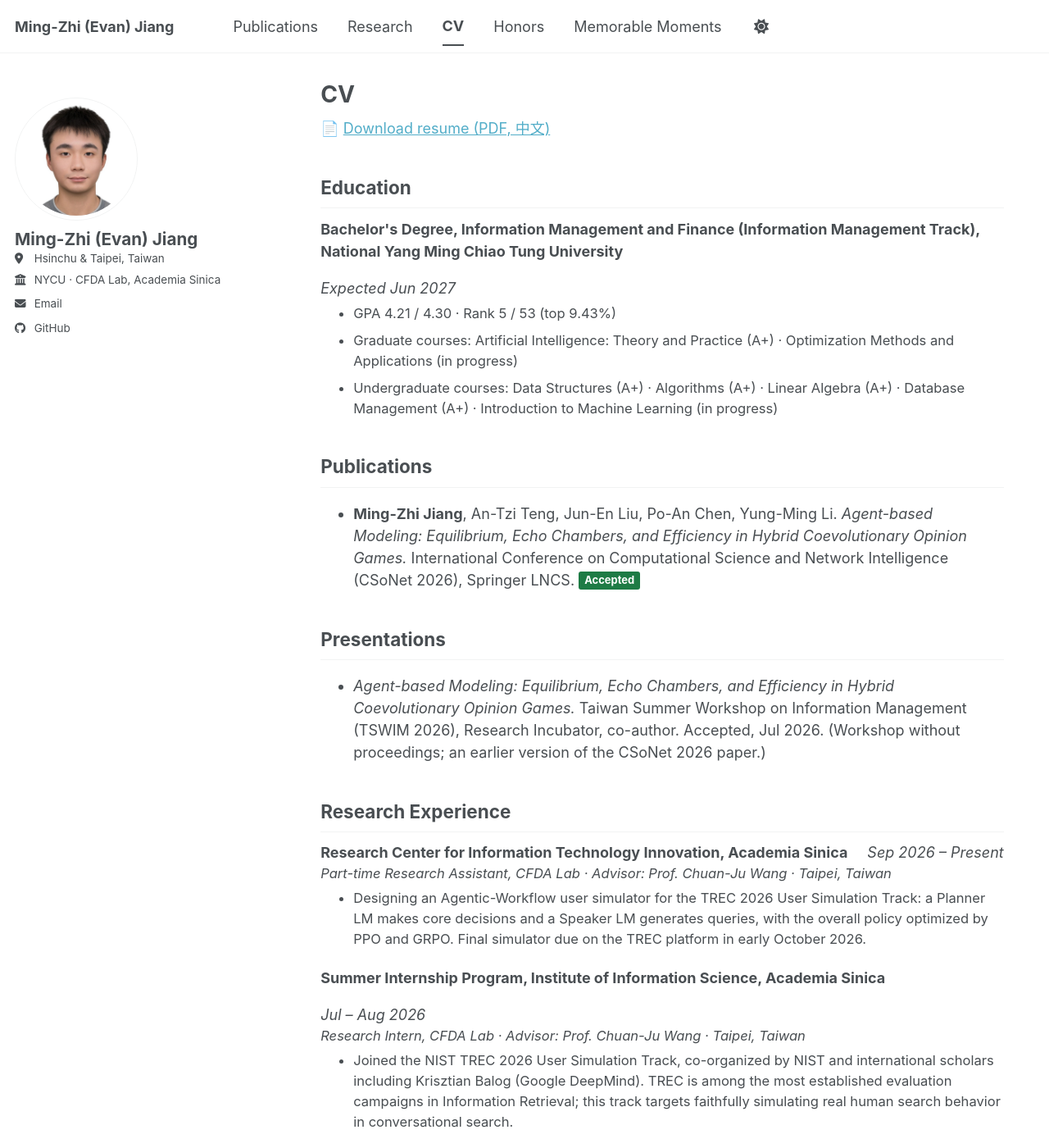
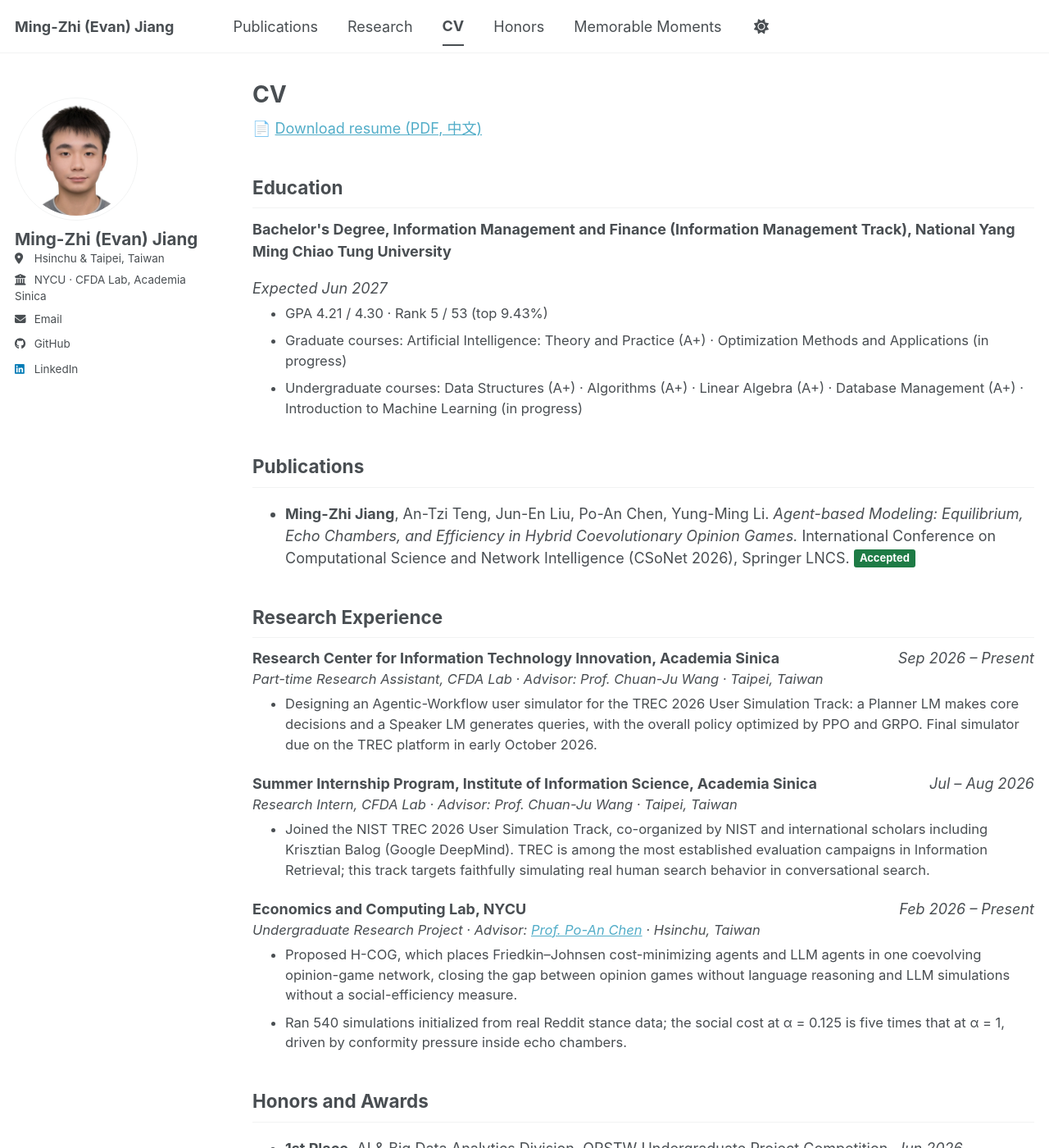
Before and after one commit to Evan-Jiamg/Evan-Jiamg.github.io, a Jekyll site: the page built from _pages/cv.md, in a window 1280 px wide and 1400 px high. Shown: the whole window at 82% size. Built offline with Jekyll 4.4.1, drawn with Linux system fonts in a browser that asks for light colours; a style sheet for code colours, icons or effects is not loaded; some of the changed text lies outside the part shown.

Commit message:
Tighten sidebar layout, split intro paragraphs, add LinkedIn, trim CV

```diff
--- a/_config.yml
+++ b/_config.yml
@@ -66,7 +66,7 @@ author:
   keybase          : # Username
   instagram        : # Username
   lastfm           : # Username
-  linkedin         : # Username
+  linkedin         : "明志-姜-33b3a6398"
   mastodon         : # URL
   medium           : # URL
   pinterest        : # Username
--- a/_pages/cv.md
+++ b/_pages/cv.md
@@ -23,10 +23,6 @@ redirect_from:
 ## Publications
 
 - **Ming-Zhi Jiang**, An-Tzi Teng, Jun-En Liu, Po-An Chen, Yung-Ming Li. *Agent-based Modeling: Equilibrium, Echo Chambers, and Efficiency in Hybrid Coevolutionary Opinion Games.* International Conference on Computational Science and Network Intelligence (CSoNet 2026), Springer LNCS. <span class="badge accepted">Accepted</span>
-
-## Presentations
-
-- *Agent-based Modeling: Equilibrium, Echo Chambers, and Efficiency in Hybrid Coevolutionary Opinion Games.* Taiwan Summer Workshop on Information Management (TSWIM 2026), Research Incubator, co-author. Accepted, Jul 2026. (Workshop without proceedings; an earlier version of the CSoNet 2026 paper.)
 
 ## Research Experience
 
@@ -59,15 +55,10 @@ redirect_from:
 
 - **1st Place**, AI & Big Data Analytics Division, ORSTW Undergraduate Project Competition, *Jun 2026*
 - **3rd Place**, 20th National Business Simulation Competition, *Dec 2025*
-- **Book Award (書卷獎)**, NYCU, GPA 4.30 / 4.30, *Spring 2025*
+- **Certificate of Excellence**, NYCU, GPA 4.30 / 4.30, *Spring 2025*
 
 ## Leadership and Activities
 
 - Treasurer, SDC Software Development Club, NYCU, *Aug 2025 – Aug 2026*
 - Volunteer (Operations Team), SITCON (Students' Information Technology Conference), *Mar 2026*
 - International Volunteer in Nepal, VYA Vision Youth Action, *Jan 2026*
-
-## Skills
-
-- **Programming:** Python, C++, Java, MySQL
-- **Methods:** LLM agents, agentic workflows, reinforcement learning (PPO, GRPO), SBERT / RoBERTa text pipelines, agent-based simulation
--- a/_sass/layout/_custom.scss
+++ b/_sass/layout/_custom.scss
@@ -86,25 +86,21 @@
   ul { margin-top: 0.3em; font-size: 0.92em; }
 }
 
-/* ---------- Layout: wider sidebar, smaller avatar ---------- */
+/* ---------- Layout: sidebar + content ---------- */
 @include breakpoint($large) {
   .sidebar {
-    width: 26%;
-    max-width: 300px;
-    padding-right: 1.5em;
+    width: 250px;
+    max-width: 250px;
+    padding-right: 0;
   }
   .page {
     float: right;
-    width: 72%;
+    width: calc(100% - 290px);
     margin-left: 0;
     margin-right: 0;
-    padding-left: 2%;
-    padding-right: 3%;
+    padding-left: 0;
+    padding-right: 0;
   }
-}
-
-@include breakpoint($x-large) {
-  .sidebar { max-width: 300px; }
 }
 
 .author__avatar img {
```
Also changed, not shown: _pages/about.md (+3 -1 lines), _pages/honors.md (+1 -1 lines).
